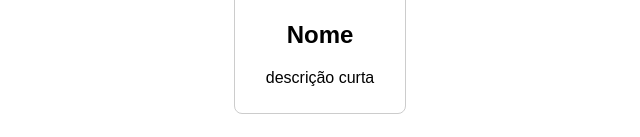
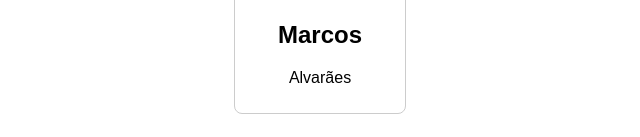
Before and after one commit to MarcosAlvaraes/testefork2, a plain HTML site: page index.html in a window 1280 px wide. Shown: the part 244-381 px from the top of the page, without its empty margins (320-960 px from the left). Drawn offline with Linux system fonts and the light colour scheme.

Commit message:
Add files via upload
outro index

```diff
--- a/index.html
+++ b/index.html
@@ -10,9 +10,9 @@
     <div id="membros">
         <!-- Aqui os membros vão adicionar seus perfis! -->
         <div class="membro">
-            <img src="https://via.placeholder.com/150" alt="Foto de Nome">
-            <h2>Nome</h2>
-            <p>descrição curta</p>
+            <img src="https://via.placeholder.com/150" alt="Marcos">
+            <h2>Marcos</h2>
+            <p>Alvarães</p>
          </div>
 
     </div>
```
